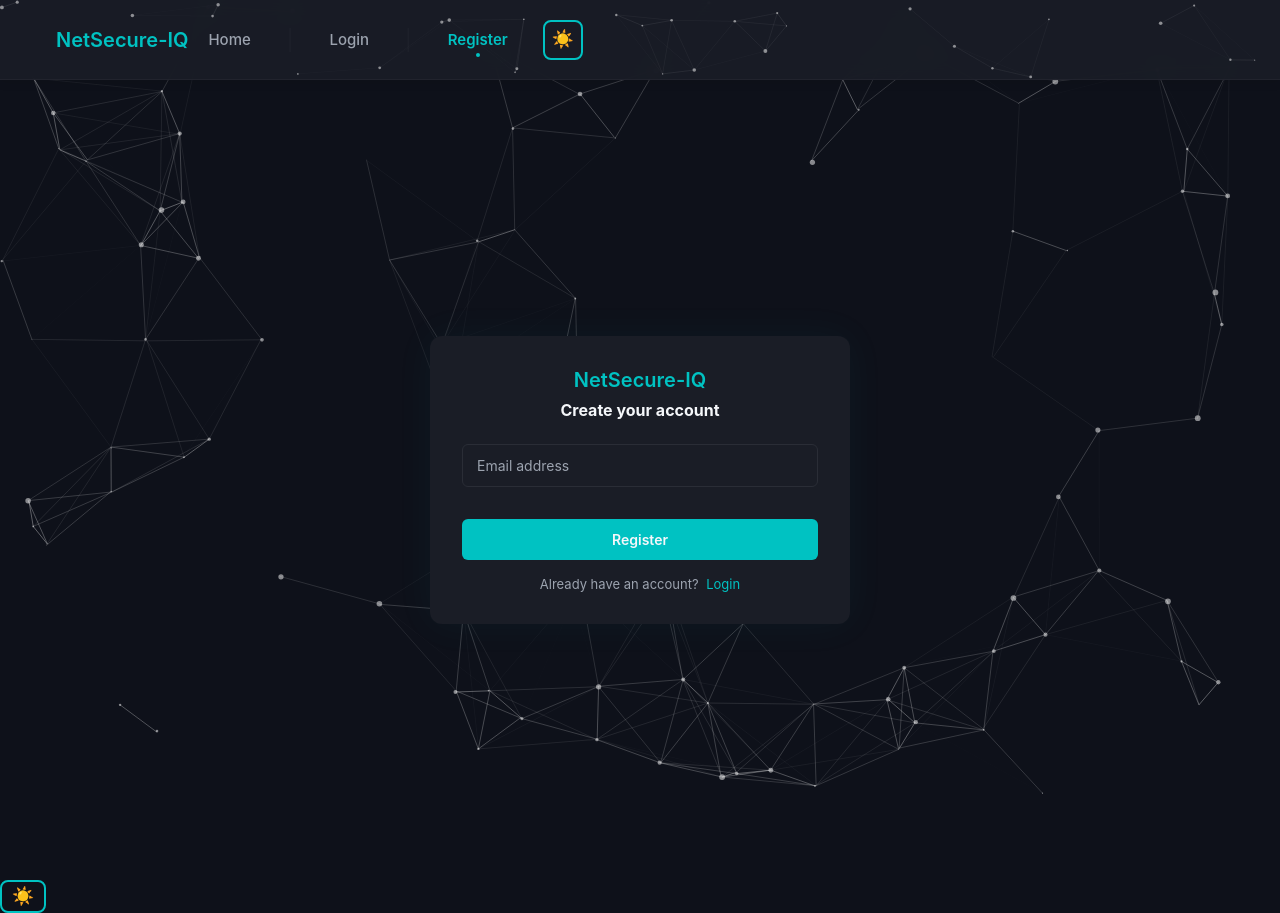
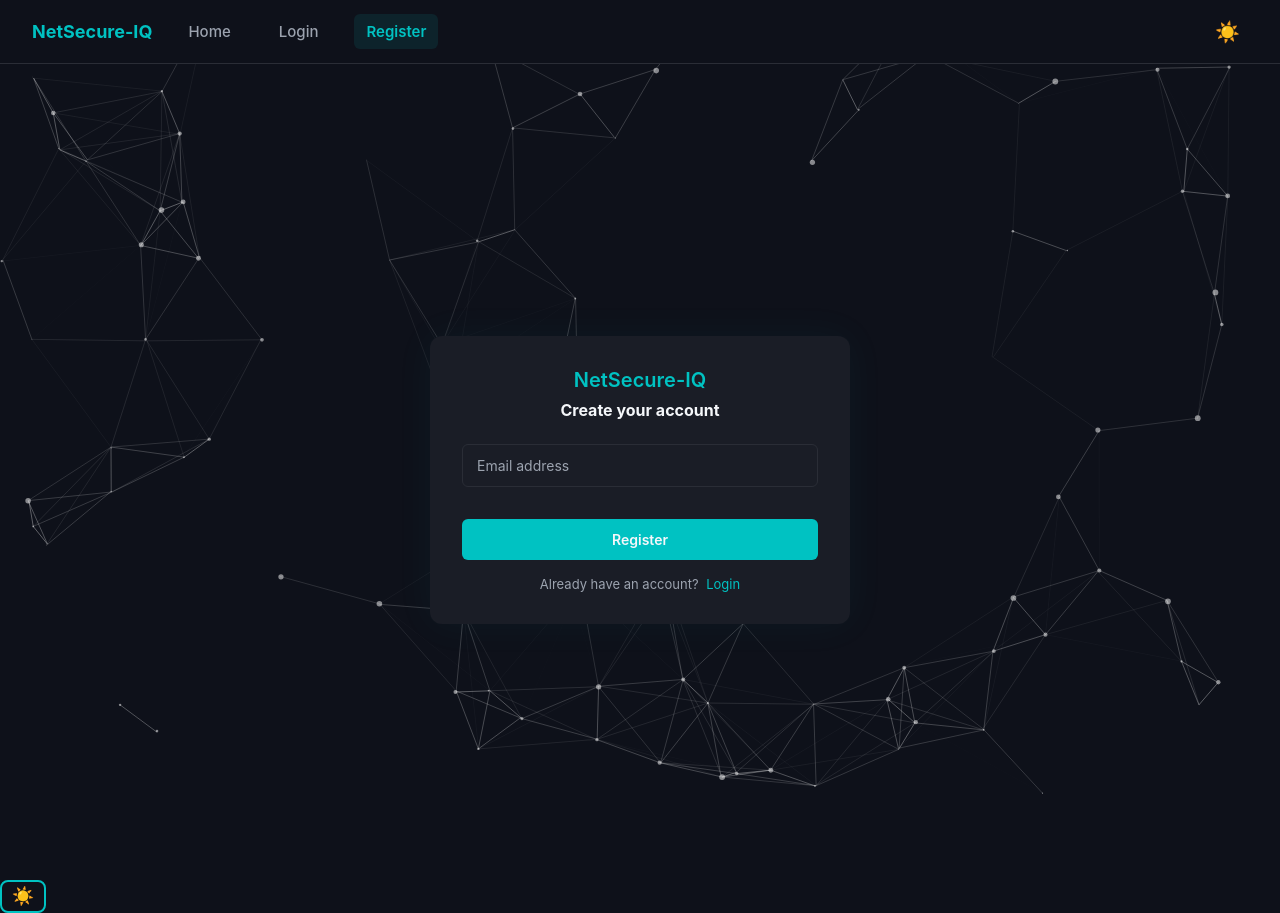
Before and after one commit to expirianet/NetSecure-IQ, a Vue app in the folder src/frontend/: page /#/register in a window 1280 px wide. Built offline with nearby package versions, Linux system fonts and the light colour scheme.

Commit message:
Fix navbar layout with left-aligned links and right-aligned theme toggle

```diff
--- a/src/frontend/src/components/TopNavigation.vue
+++ b/src/frontend/src/components/TopNavigation.vue
@@ -1,18 +1,8 @@
 <template>
-  <nav class="top-navigation">
-    <!-- Background particles canvas -->
-    <div id="nav-particles-js"></div>
-
-    <!-- Navigation content -->
-    <div class="nav-content">
-      <div class="nav-container">
-        <!-- Logo/Brand -->
-        <div class="nav-brand">
-          <router-link to="/" class="brand-link">NetSecure-IQ</router-link>
-        </div>
-
-        <!-- Desktop Navigation Links -->
-        <div class="nav-links desktop-nav">
+  <nav class="navbar">
+    <!-- Left side: Brand and navigation links -->
+    <div class="nav-left">
+      <router-link to="/" class="brand">NetSecure-IQ</router-link>
       <router-link
         to="/"
         class="nav-link"
@@ -20,7 +10,6 @@
       >
         Home
       </router-link>
-          <span class="nav-divider">|</span>
       <router-link
         to="/login"
         class="nav-link"
@@ -28,7 +17,6 @@
       >
         Login
       </router-link>
-          <span class="nav-divider">|</span>
       <router-link
         to="/register"
         class="nav-link"
@@ -38,58 +26,16 @@
       </router-link>
     </div>
 
-        <!-- Theme Toggle -->
+    <!-- Right side: Theme toggle -->
+    <div class="nav-right">
       <button
         class="theme-toggle"
         @click="toggleTheme"
-          :aria-label="isDark ? 'Passer en mode clair' : 'Passer en mode sombre'"
+        :aria-label="isDark ? 'Switch to light mode' : 'Switch to dark mode'"
       >
         <span v-if="isDark">☀️</span>
         <span v-else>🌙</span>
       </button>
-
-        <!-- Mobile Menu Toggle -->
-        <button
-          class="mobile-menu-toggle md:hidden"
-          @click="toggleMobileMenu"
-          :class="{ 'active': mobileMenuOpen }"
-        >
-          <span class="hamburger-line"></span>
-          <span class="hamburger-line"></span>
-          <span class="hamburger-line"></span>
-        </button>
-      </div>
-
-      <!-- Mobile Navigation Menu -->
-      <div
-        class="mobile-nav"
-        :class="{ 'open': mobileMenuOpen }"
-      >
-        <router-link
-          to="/"
-          class="mobile-nav-link"
-          :class="{ 'active': $route.path === '/' }"
-          @click="closeMobileMenu"
-        >
-          Home
-        </router-link>
-        <router-link
-          to="/login"
-          class="mobile-nav-link"
-          :class="{ 'active': $route.path === '/login' }"
-          @click="closeMobileMenu"
-        >
-          Login
-        </router-link>
-        <router-link
-          to="/register"
-          class="mobile-nav-link"
-          :class="{ 'active': $route.path === '/register' }"
-          @click="closeMobileMenu"
-        >
-          Register
-        </router-link>
-      </div>
     </div>
   </nav>
 </template>
@@ -97,7 +43,6 @@
 <script setup>
 import { ref, onMounted, onUnmounted, computed } from 'vue'
 
-const mobileMenuOpen = ref(false)
 const theme = ref(localStorage.getItem('theme') || 'dark')
 const isDark = computed(() => theme.value === 'dark')
 
@@ -129,13 +74,6 @@ onMounted(() => {
   return () => observer.disconnect()
 })
 
-const toggleMobileMenu = () => {
-  mobileMenuOpen.value = !mobileMenuOpen.value
-}
-
-const closeMobileMenu = () => {
-  mobileMenuOpen.value = false
-}
 
 /**
  * Initialize particles background for navigation
@@ -283,11 +221,9 @@ onMounted(() => {
   // Initialize particles
   const cleanupParticles = initNavParticles()
 
-  // Set up click outside handler
-  const handleClickOutside = (event) => {
-    if (mobileMenuOpen.value && !event.target.closest('.top-navigation')) {
-      closeMobileMenu()
-    }
+  // Handle click outside (placeholder for future use)
+  const handleClickOutside = () => {
+    // No-op for now
   }
 
   document.addEventListener('click', handleClickOutside)
@@ -311,53 +247,156 @@ onMounted(() => {
   --primary-hover: #008a8a;
 }
 
-.top-navigation {
+/* Navbar styles */
+.navbar {
   position: fixed;
   top: 0;
   left: 0;
   right: 0;
-  height: 80px;
   z-index: 1000;
   display: flex;
+  justify-content: space-between;
   align-items: center;
-  justify-content: space-between;
-  padding: 0 2rem;
-  background-color: rgba(255, 255, 255, 0.95);
-  backdrop-filter: blur(10px);
-  -webkit-backdrop-filter: blur(10px);
-  border-bottom: 1px solid rgba(0, 0, 0, 0.1);
+  padding: 0 32px;
+  height: 64px;
+  background-color: var(--bg-dark);
+  border-bottom: 1px solid var(--divider-grey);
   transition: all 0.3s ease;
-  box-shadow: 0 2px 10px rgba(0, 0, 0, 0.1);
   width: 100%;
-  margin: 0;
-  box-sizing: border-box;
 }
 
-#nav-particles-js {
-  position: absolute;
-  top: 0;
-  left: 0;
-  width: 100%;
-  height: 100%;
-  z-index: 0;
-  pointer-events: none;
+[data-theme='light'] .navbar {
+  background-color: #ffffff;
+  box-shadow: 0 2px 10px rgba(0, 0, 0, 0.05);
+}
+
+/* Left side - Brand and navigation links */
+.nav-left {
+  display: flex;
+  align-items: center;
+  gap: 24px;
+}
+
+.brand {
+  font-weight: bold;
+  font-size: 18px;
+  color: var(--primary-accent);
+  text-decoration: none;
+  transition: color 0.2s ease;
+}
+
+.brand:hover {
+  color: var(--primary-hover);
+}
+
+.nav-link {
+  color: var(--text-secondary);
+  text-decoration: none;
+  font-size: 14px;
+  padding: 8px 12px;
+  border-radius: 4px;
+  transition: all 0.2s ease;
+}
+
+.nav-link:hover,
+.nav-link.active {
+  color: var(--primary-accent);
+  background-color: rgba(0, 194, 194, 0.1);
+}
+
+.nav-link.active {
+  font-weight: 600;
+}
+
+/* Right side - Theme toggle */
+.nav-right {
+  margin-left: auto;
+}
+
+.theme-toggle {
+  background: none;
+  border: none;
+  color: var(--text-secondary);
+  cursor: pointer;
+  font-size: 1.25rem;
+  padding: 8px;
+  border-radius: 50%;
+  display: flex;
+  align-items: center;
+  justify-content: center;
+  transition: all 0.2s ease;
+}
+
+.theme-toggle:hover {
+  background-color: var(--divider-grey);
+  color: var(--text-primary);
+}
+
+[data-theme='light'] .theme-toggle:hover {
+  background-color: rgba(0, 0, 0, 0.05);
 }
 
 .nav-content {
-  position: relative;
-  z-index: 10;
-  height: 100%;
+  max-width: 1200px;
+  margin: 0 auto;
+  padding: 0 2rem;
 }
 
 .nav-container {
-  max-width: 1200px;
-  margin: 0 auto;
-  height: 100%;
   display: flex;
   align-items: center;
-  justify-content: space-between;
-  padding: 0 24px;
+  height: 4.5rem;
   position: relative;
+  width: 100%;
+}
+
+.nav-brand {
+  font-size: 1.25rem;
+  font-weight: 600;
+  margin-right: 2rem;
+  white-space: nowrap;
+}
+
+.nav-links-container {
+  display: flex;
+  flex: 1;
+  justify-content: center;
+}
+
+.nav-links {
+  display: flex;
+  gap: 1.5rem;
+  align-items: center;
+  margin: 0;
+  padding: 0;
+}
+
+.theme-toggle-container {
+  margin-left: auto;
+  display: flex;
+  align-items: center;
+}
+
+/* Ensure the theme toggle button is properly aligned */
+.theme-toggle {
+  background: none;
+  border: none;
+  cursor: pointer;
+  font-size: 1.25rem;
+  padding: 0.5rem;
+  display: flex;
+  align-items: center;
+  justify-content: center;
+  border-radius: 50%;
+  transition: background-color 0.2s ease;
+}
+
+.theme-toggle:hover {
+  background-color: var(--divider-grey);
+}
+
+[data-theme='light'] .theme-toggle:hover {
+  background-color: rgba(0, 0, 0, 0.05);
 }
 
 .nav-brand {
@@ -366,7 +405,7 @@ onMounted(() => {
 }
 
 .brand-link {
-  font-size: 1.25rem;
+  font-size: 1.125rem;
   font-weight: 600;
   color: var(--primary-accent);
   text-decoration: none;
@@ -378,11 +417,18 @@ onMounted(() => {
   color: var(--primary-hover);
 }
 
-.desktop-nav {
+/* Navigation Links */
+.nav-links {
+  display: none;
+}
+
+@media (min-width: 768px) {
+  .nav-links {
     display: flex;
     align-items: center;
-  gap: 16px;
-  z-index: 20;
+    gap: 1.5rem;
+    margin-left: 2rem;
+  }
 }
 
 .nav-link {
@@ -390,16 +436,17 @@ onMounted(() => {
   text-decoration: none;
   font-size: 0.9375rem;
   font-weight: 500;
-  padding: 8px 12px;
-  border-radius: 6px;
+  padding: 0.5rem 0.75rem;
+  border-radius: 0.375rem;
   transition: all 0.2s ease;
   position: relative;
-  font-family: 'Inter', system-ui, -apple-system, sans-serif;
+  white-space: nowrap;
 }
 
-.nav-link:hover {
-  color: var(--primary-accent);
-  background-color: rgba(0, 180, 170, 0.05);
+.nav-link:hover,
+.nav-link.active {
+  color: var(--text-primary);
+  background-color: rgba(0, 194, 194, 0.1);
 }
 
 .nav-link.active {
@@ -407,170 +454,33 @@ onMounted(() => {
   font-weight: 600;
 }
 
-.nav-link.active::after {
-  content: '';
-  position: absolute;
-  bottom: 0;
-  left: 50%;
-  transform: translateX(-50%);
-  width: 4px;
-  height: 4px;
-  background-color: var(--primary-accent);
-  border-radius: 50%;
-}
-
+/* Remove divider styles since we're using gap instead */
 .nav-divider {
-  color: var(--divider-grey);
-  font-size: 1.25rem;
-  user-select: none;
-  opacity: 0.3;
-}
-
-/* Theme Toggle Button */
-.theme-toggle {
-  background: none;
-  border: 2px solid var(--primary-accent);
-  border-radius: 8px;
-  color: var(--primary-accent);
-  font-size: 1.1em;
-  cursor: pointer;
-  padding: 4px 10px;
-  margin-left: 15px;
-  transition: all 0.2s ease;
-  display: flex;
-  align-items: center;
-  justify-content: center;
-  width: 40px;
-  height: 40px;
-}
-
-.theme-toggle:hover {
-  background-color: var(--primary-accent);
-  color: var(--bg-dark);
-}
-
-/* Mobile Menu Toggle */
-.mobile-menu-toggle {
-  display: none;
-  flex-direction: column;
-  justify-content: space-between;
-  width: 30px;
-  height: 24px;
-  background: none;
-  border: none;
-  cursor: pointer;
-  padding: 8px;
-  gap: 6px;
-  z-index: 30;
-  transition: all 0.3s ease;
-  border-radius: 8px;
-  margin-left: 15px;
-}
-
-.mobile-menu-toggle:hover {
-  background-color: rgba(0, 0, 0, 0.05);
-}
-
-[data-theme='dark'] .mobile-menu-toggle:hover {
-  background-color: rgba(255, 255, 255, 0.05);
-}
-
-.hamburger-line {
-  display: block;
-  width: 100%;
-  height: 2px;
-  background-color: var(--text-primary);
-  transition: all 0.3s ease;
-}
-
-.mobile-menu-toggle.active .hamburger-line:nth-child(1) {
-  transform: translateY(8px) rotate(45deg);
-}
-
-.mobile-menu-toggle.active .hamburger-line:nth-child(2) {
-  opacity: 0;
-}
-
-.mobile-menu-toggle.active .hamburger-line:nth-child(3) {
-  transform: translateY(-8px) rotate(-45deg);
-}
-
-/* Mobile Navigation */
-.mobile-nav {
-  position: fixed;
-  top: 80px;
-  left: 0;
-  right: 0;
-  background-color: rgba(255, 255, 255, 0.98);
-  backdrop-filter: blur(20px);
-  -webkit-backdrop-filter: blur(20px);
-  border-bottom: 1px solid rgba(0, 0, 0, 0.1);
-  box-shadow: 0 4px 20px rgba(0, 0, 0, 0.05);
-  padding: 16px 0;
-  display: flex;
-  flex-direction: column;
-  gap: 8px;
-  transform: translateY(-100%);
-  opacity: 0;
-  visibility: hidden;
-  transition: all 0.3s cubic-bezier(0.4, 0, 0.2, 1);
-  z-index: 10;
-}
-
-[data-theme='dark'] .mobile-nav {
-  background-color: rgba(26, 29, 38, 0.98);
-  border-bottom-color: rgba(255, 255, 255, 0.05);
-  box-shadow: 0 4px 20px rgba(0, 0, 0, 0.3);
-}
-
-.mobile-nav.open {
-  transform: translateY(0);
-  opacity: 1;
-  visibility: visible;
-}
-
-.mobile-nav-link {
-  color: var(--text-secondary);
-  text-decoration: none;
-  font-size: 1rem;
-  font-weight: 500;
-  padding: 12px 24px;
-  margin: 0 16px;
-  border-radius: 8px;
-  transition: all 0.2s ease;
-  text-align: left;
-  display: flex;
-  align-items: center;
-}
-
-.mobile-nav-link:hover {
-  color: var(--primary-accent);
-  background-color: rgba(0, 180, 170, 0.05);
-}
-
-.mobile-nav-link.active {
-  color: var(--primary-accent);
-  font-weight: 600;
-  background-color: rgba(0, 180, 170, 0.1);
-}
-
-/* Responsive Design */
-@media (max-width: 768px) {
-  .desktop-nav {
   display: none;
 }
 
-  .mobile-menu-toggle {
-    display: flex;
+/* Responsive styles */
+@media (max-width: 768px) {
+  .nav-link {
+    font-size: 0.9rem;
+    padding: 0.5rem 0.75rem;
+  }
+
+  .brand {
+    font-size: 1rem;
+  }
+
+  .nav-right {
+    margin-left: auto;
   }
 
   .nav-container {
     padding: 0 16px;
   }
+}
 
 .brand-link {
   font-size: 1.125rem;
-  }
 }
 
 @media (min-width: 769px) {
```
Also changed, not shown: src/frontend/src/components/LoginForm.vue (+32 -13 lines), src/frontend/src/components/RegisterForm.vue (+33 -13 lines). Lines whose indentation alone changed are shown as unchanged.
